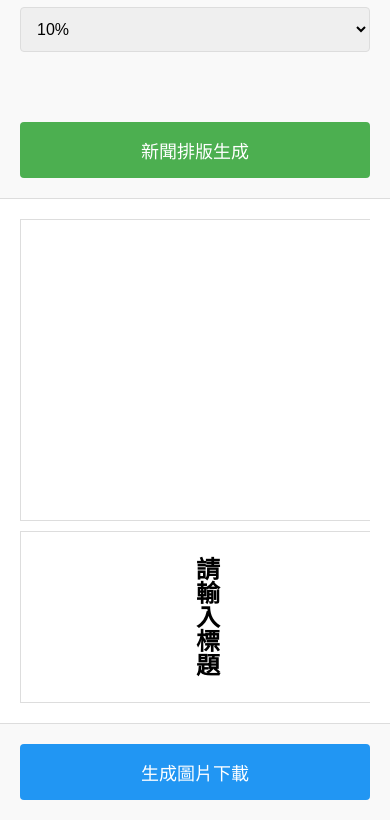
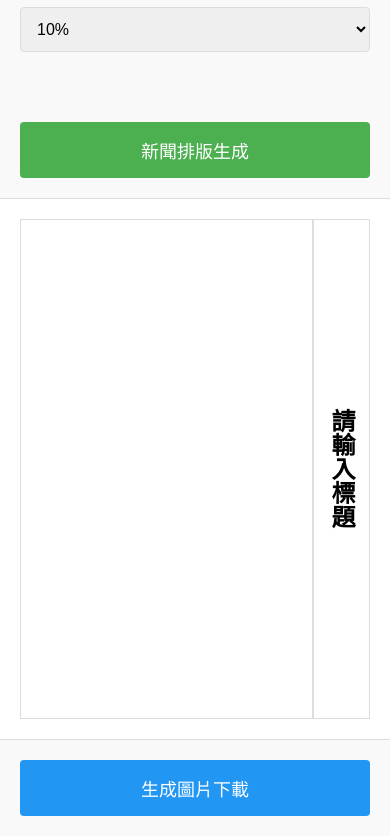
Before and after one commit to amoshung/text-encryptor, a plain HTML site: page NewsMaker.html in a window 390 px wide. Shown: the part 702-1538 px from the top of the page. Drawn offline with Linux system fonts and the light colour scheme.

Commit message:
調整寬度控制

```diff
--- a/NewsMaker.html
+++ b/NewsMaker.html
@@ -214,25 +214,21 @@
 
       @media (max-width: 768px) {
         .content-area {
-          flex-direction: column;
+          flex-direction: row;
           aspect-ratio: auto;
-          min-height: auto;
+          min-height: 500px;
         }
 
         .left-content {
           flex: 1;
-          min-height: 300px;
           width: 100%;
         }
 
         .right-content {
           writing-mode: vertical-rl;
           text-orientation: upright;
-          width: 100% !important;
-          min-height: 150px;
           padding: 10px;
-          margin-top: 10px;
-          border-top: 1px solid #ddd;
+          border-left: 1px solid #ddd;
         }
       }
 
@@ -309,6 +305,19 @@
         align-items: center;
         justify-content: center;
       }
+
+      /* 動態設置右側內容寬度 */
+      #contentArea {
+        position: relative;
+      }
+
+      #rightContent {
+        width: var(--title-width, 15%);
+      }
+
+      #leftContent {
+        width: calc(100% - var(--title-width, 15%));
+      }
     </style>
     <script src="https://html2canvas.hertzen.com/dist/html2canvas.min.js"></script>
     <script src="news_script.js"></script>
--- a/news_script.js
+++ b/news_script.js
@@ -623,6 +623,18 @@ document.addEventListener("DOMContentLoaded", function () {
   const newsTitleInput = document.getElementById("newsTitle");
   const rightContent = document.getElementById("rightContent");
 
+  // 設置標題寬度
+  function updateTitleWidth() {
+    const titleWidth = titleWidthSelect.value;
+    document.documentElement.style.setProperty('--title-width', titleWidth + '%');
+  }
+
+  // 初始化時設置寬度
+  updateTitleWidth();
+
+  // 監聽寬度選擇變化
+  titleWidthSelect.addEventListener('change', updateTitleWidth);
+
   // 初始化布局
   generateLayout();
 
```
